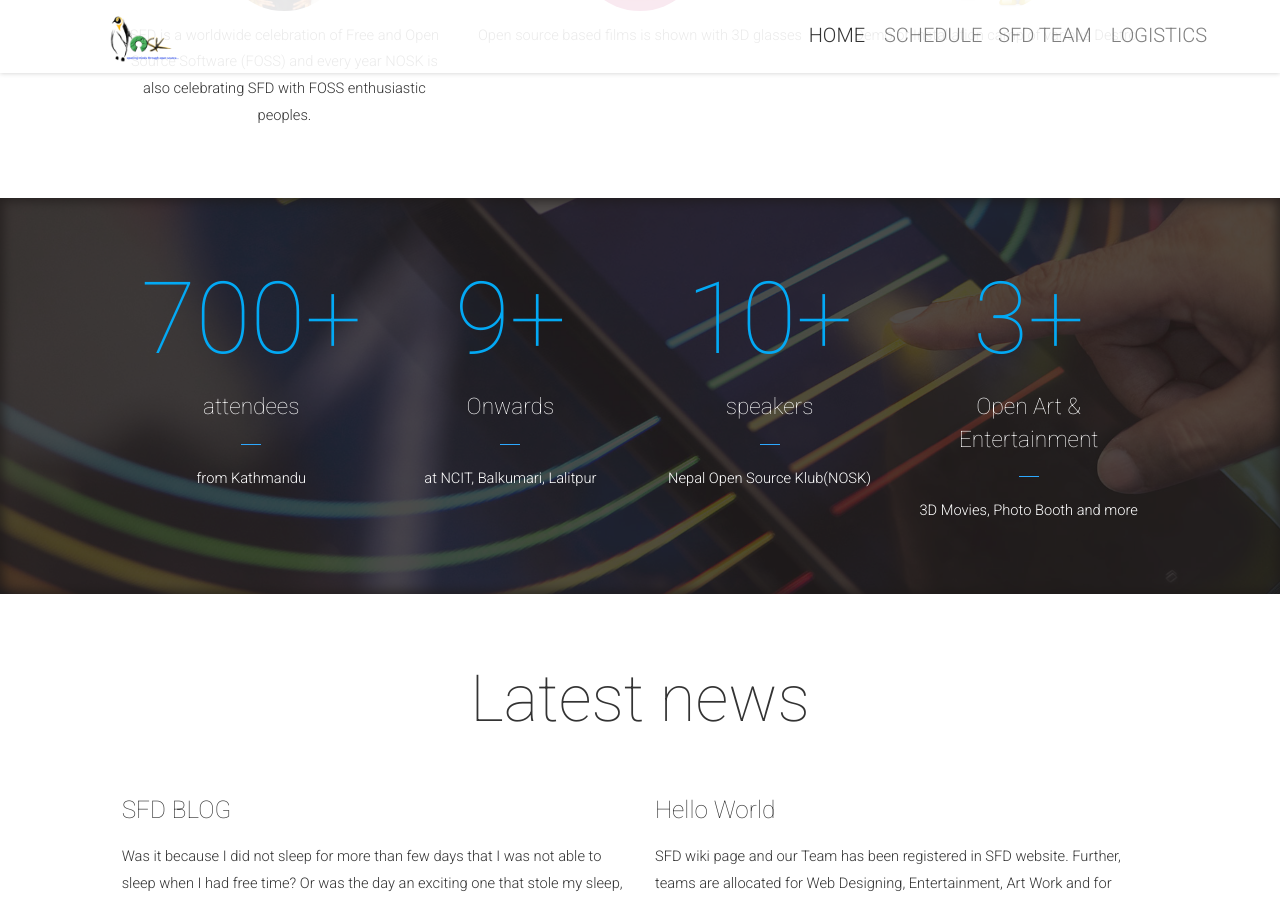
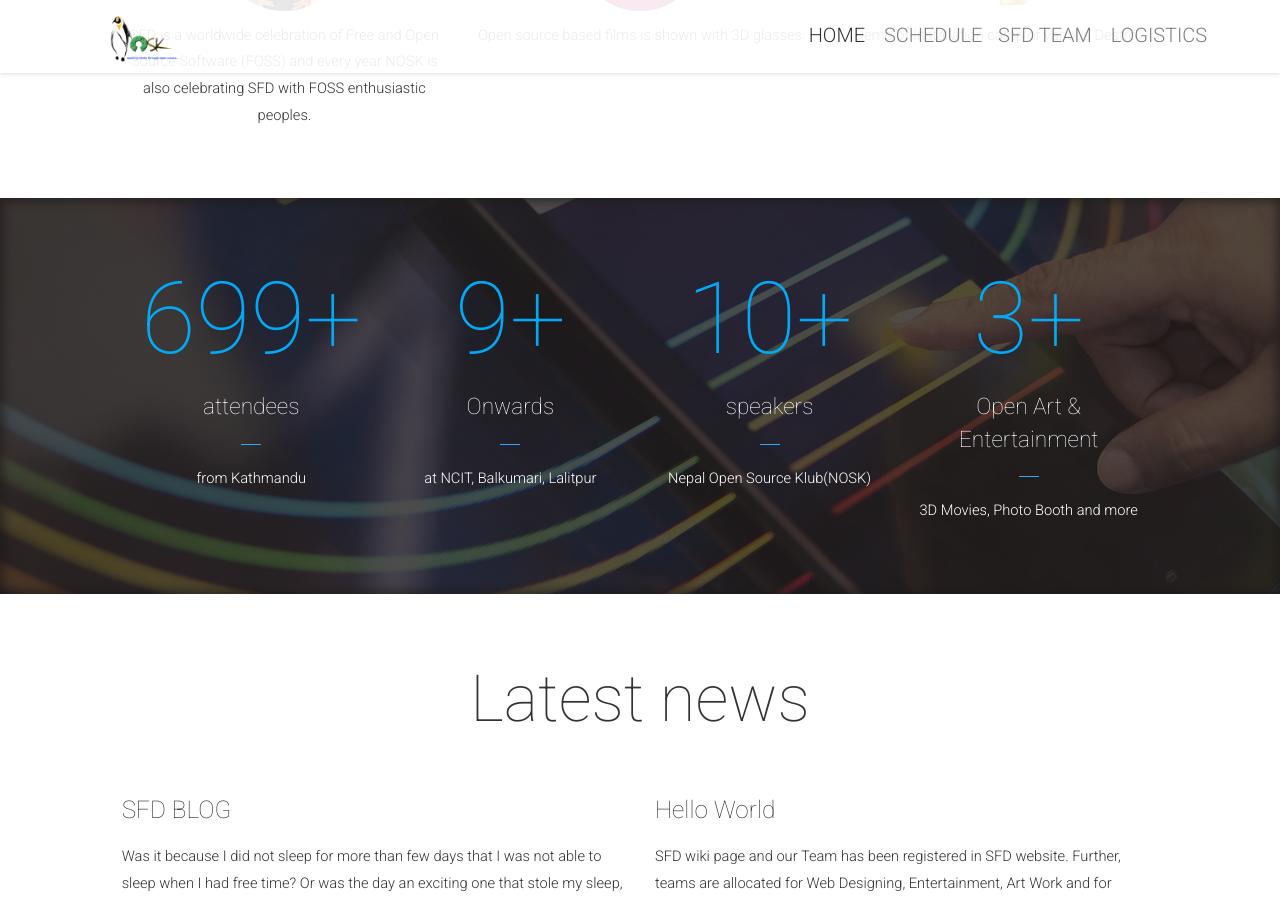
Before and after one commit to openosk/openosk.github.io, a Jekyll site: the page built from index.html, in a window 1280 px wide and 900 px high, scrolled down 1263 px. Built offline with Jekyll 4.4.1, drawn with Linux system fonts in a browser that asks for light colours; nearby versions of some CDN libraries; comment, search, counter and statistics services are not loaded.

Commit message:
Update statistics.html

```diff
--- a/_includes/statistics.html
+++ b/_includes/statistics.html
@@ -4,8 +4,8 @@
 	<div class="content-wrapper">
 		<div class="col-lg-10 col-lg-offset-1">
 			<div class="col-md-3 col-sm-3 col-xs-6">
-				<div class="counter animated hiding" data-animation="fadeInDown" data-delay="0">
-					<div class="stat"><span class="timer" data-from="0" data-to="700">700</span>+</div>
+				<div class="counter animated hiding" data-animation="fadeInDown" data-delay="10">
+					<div class="stat"><span class="timer" data-from="0" data-to="699">700</span>+</div>
 					<div class="stat-info">attendees</div>
 					<hr>
 					<p class="small">from Kathmandu</p>
```
